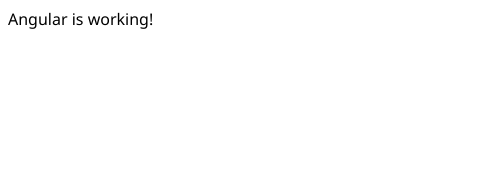
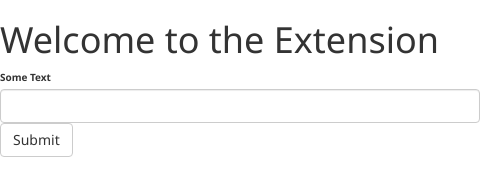
Before and after one commit to rhussmann/chrome-extension-skeleton, a browser extension: page popup.html in a window 400 px wide. Shown: the whole page, 480 px wide, since content can reach past the window. Drawn offline with nearby package versions, Linux system fonts and the light colour scheme.

Commit message:
Cleaning up old repos and pushing it up.

```diff
--- a/bower.json
+++ b/bower.json
@@ -15,6 +15,7 @@
     "tests"
   ],
   "dependencies": {
-    "angular": "~1.3.15"
+    "angular": "~1.3.15",
+    "bootstrap": "~3.3.4"
   }
 }
--- a/js/app.js
+++ b/js/app.js
@@ -1,3 +1,8 @@
 (function(){
-  angular.module('extensionApp', []);
+  var app = angular.module('extensionApp', []);
+  app.controller('formController', function() {
+    this.submit = function() {
+      console.log("Submitting!");
+    };
+  });
 })();
--- a/popup.html
+++ b/popup.html
@@ -3,7 +3,14 @@
 <html>
   <head>
     <title>Getting Started Extension's Popup (with Angular!)</title>
+    <link rel="stylesheet" href="bower_components/bootstrap/dist/css/bootstrap.css"/>
+    <meta name="viewport" content="width=device-width, initial-scale=1">
+    <meta charset="utf-8"><!-- Le HTML5 shim, for IE6-8 support of HTML5 elements -->
     <style>
+      html {
+        height: 600px;
+        width: 480px;
+      }
       body {
         font-family: "Segoe UI", "Lucida Grande", Tahoma, sans-serif;
         font-size: 100%;
@@ -12,7 +19,18 @@
     <script src="bower_components/angular/angular.js"></script>
     <script src="js/app.js"></script>
   </head>
-  <body ng-app="extensionApp">
-    <div>{{"Angular is working!"}}</div>
+  <body ng-app="extensionApp" ng-controller="formController as formCtrl">
+    <div class="container">
+      <div class="row">
+        <h1>Welcome to the Extension</h1>
+        <form ng-submit="formCtrl.submit()">
+          <div class="form-group">
+            <label for="textInputField">Some Text</label>
+            <input type="text" id="textInputField" class="form-control"/>
+            <input type="submit" value="Submit" class="btn btn-default"/>
+          </div>
+        </form>
+      </div>
+    </div>
   </body>
 </html>
```
